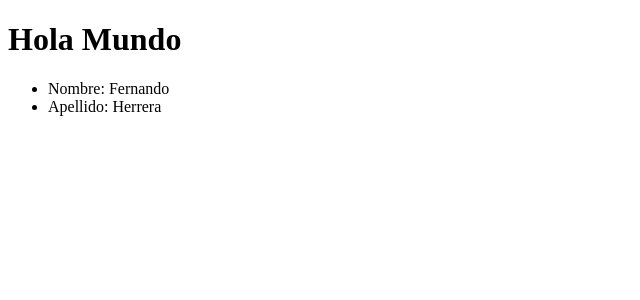
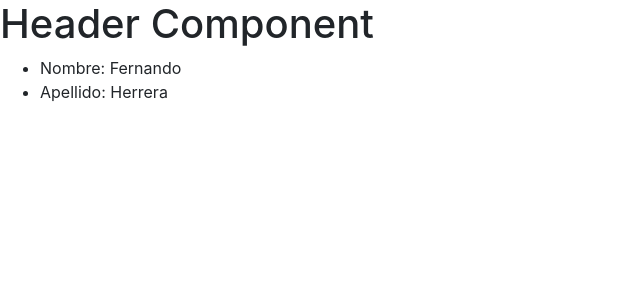
Before and after one commit to aban22/angular-aplicacion-01-hola-mundo, an Angular app in the folder 01-hola-mundo/: page / in a window 1280 px wide. Shown: the top 300 px of the page, without its empty margins (0-640 px from the left). Built offline with nearby package versions, Linux system fonts and the light colour scheme.

Commit message:
Clase 36

```diff
--- a/01-hola-mundo/src/app/app.component.html
+++ b/01-hola-mundo/src/app/app.component.html
@@ -1,4 +1,4 @@
-<h1>Hola Mundo</h1>
+<app-header></app-header>
 
 <ul>
     <li>Nombre: {{nombre}}</li>
--- a/01-hola-mundo/src/app/app.module.ts
+++ b/01-hola-mundo/src/app/app.module.ts
@@ -2,10 +2,13 @@
 import { NgModule } from '@angular/core';
 
 import { AppComponent } from './app.component';
+import { HeaderComponent } from './components/header/header.component';
+
 
 @NgModule({
   declarations: [
-    AppComponent
+    AppComponent,
+    HeaderComponent
   ],
   imports: [
     BrowserModule
--- /dev/null
+++ b/01-hola-mundo/src/app/components/header/header.component.ts
@@ -0,0 +1,9 @@
+import {Component} from '@angular/core'
+
+@Component({
+    selector: 'app-header',
+    template: `<h1>Header Component</h1>`
+})
+export class HeaderComponent {
+
+}
--- a/01-hola-mundo/src/index.html
+++ b/01-hola-mundo/src/index.html
@@ -1,5 +1,6 @@
 <!doctype html>
 <html lang="en">
+
 <head>
   <meta charset="utf-8">
   <title>MyApp</title>
@@ -7,8 +8,12 @@
 
   <meta name="viewport" content="width=device-width, initial-scale=1">
   <link rel="icon" type="image/x-icon" href="favicon.ico">
+
+  <link rel="stylesheet" href="https://stackpath.bootstrapcdn.com/bootstrap/4.2.1/css/bootstrap.min.css" integrity="sha384-GJzZqFGwb1QTTN6wy59ffF1BuGJpLSa9DkKMp0DgiMDm4iYMj70gZWKYbI706tWS" crossorigin="anonymous">
 </head>
+
 <body>
   <app-root></app-root>
 </body>
+
 </html>
```
